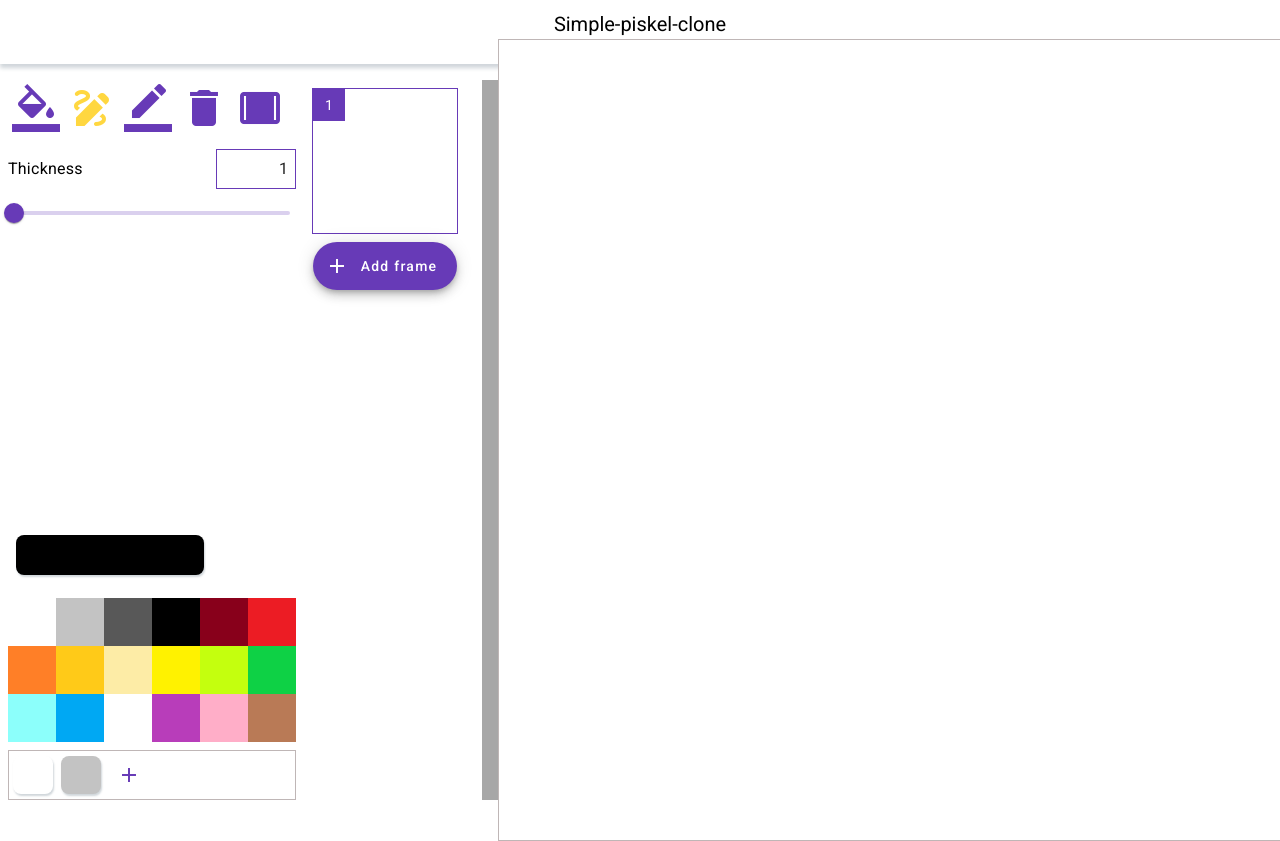
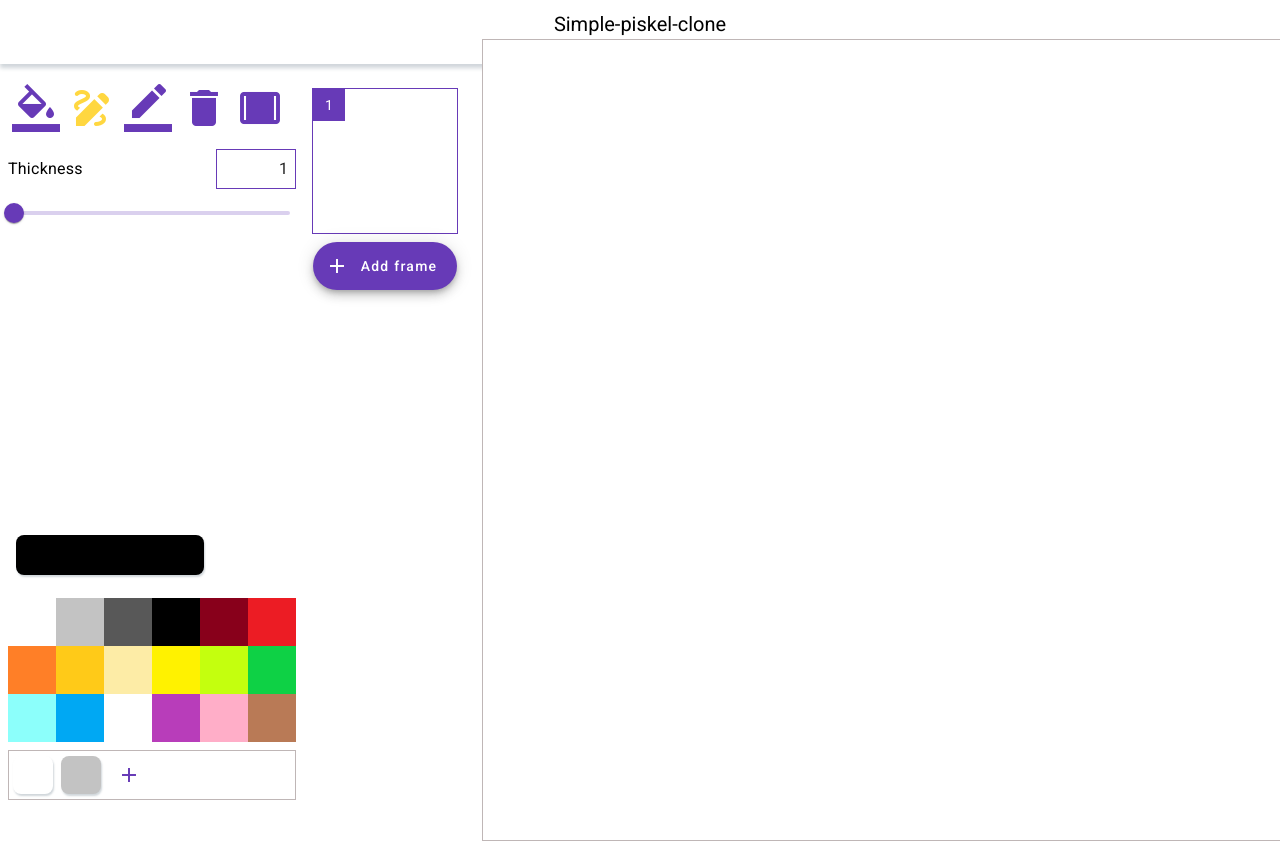
Before and after one commit to JackFrost58/Piskel-clone-app, an Angular app in the folder piskel-clone-app/: page / in a window 1280 px wide. Shown: the top 841 px of the page. Built offline with nearby package versions, Linux system fonts and the light colour scheme.

Commit message:
canvas-container: fix margin

```diff
--- a/piskel-clone-app/src/app/components/canvas-container/canvas-container.component.scss
+++ b/piskel-clone-app/src/app/components/canvas-container/canvas-container.component.scss
@@ -2,12 +2,12 @@
 @import 'vars';
 
 :host {
+  margin: 0 $default-offset;
   .canvas-container {
     @include flex(column);
     @include flex-center;
     @include block-size(100%, 100%);
 
-    margin: 0 $default-offset;
     background-color: #808080b0;
   }
 
```
